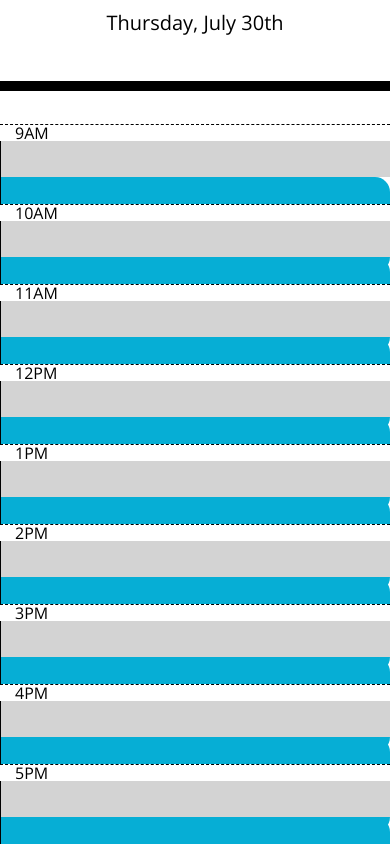
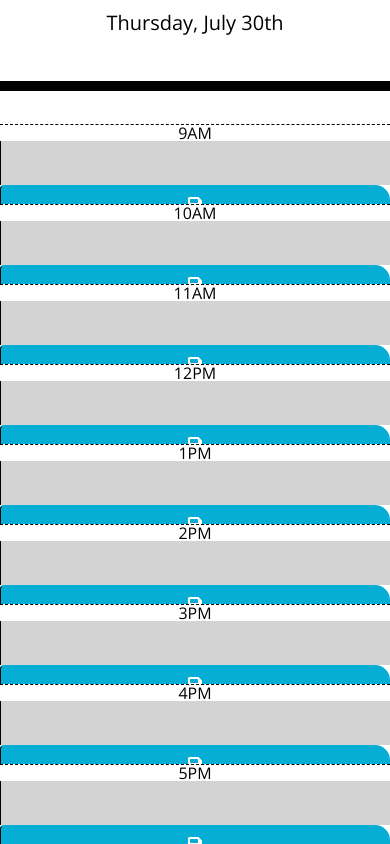
Before and after one commit to mattjavier/day-planner, a plain HTML site: page index.html in a window 390 px wide. Shown: the part 256-1100 px from the top of the page. Drawn offline with nearby package versions, Linux system fonts and the light colour scheme.

Commit message:
finished functionality of saving to local storage

```diff
--- a/app.js
+++ b/app.js
@@ -1,54 +1,59 @@
 let timeBlocks = [
   {
     time: 9,
-    meridies: 'am',
-    isDone: false
+    textVal: '',
+    formatted: 'nineAM'
   },
   {
     time: 10,
-    meridies: 'am',
-    isDone: false
+    textVal: '',
+    formatted: 'tenAM'
   },
   {
     time: 11,
-    meridies: 'am',
-    isDone: false
+    textVal: '',
+    formatted: 'elevenAM'
   },
   {
     time: 12,
-    meridies: 'pm',
-    isDone: false
+    textVal: '',
+    formatted: 'twelvePM'
   },
   {
     time: 13,
-    meridies: 'pm',
-    isDone: false
+    textVal: '',
+    formatted: 'onePM'
   },
   {
     time: 14,
-    meridies: 'pm',
-    isDone: false
+    textVal: '',
+    formatted: 'twoPM'
   },
   {
     time: 15,
-    meridies: 'pm',
-    isDone: false
+    textVal: '',
+    formatted: 'threePM'
   },
   {
     time: 16,
-    meridies: 'pm',
-    isDone: false
+    textVal: '',
+    formatted: 'fourPM'
   },
   {
     time: 17,
-    meridies: 'pm',
-    isDone: false
+    textVal: '',
+    formatted: 'fivePM'
   }
 ]
 
+function fillTimeBlocks() {
+
+  // set current day
   $('#currentDay').text(moment().format('dddd, MMMM Do'))
 
+  // fill colored time blocks
   for (let i = 0; i < timeBlocks.length; i++) {
+
     // if hour has already past
     if (moment().hour() > timeBlocks[i].time) {
       $(`#text${i+1}`).addClass('past')
@@ -60,11 +65,33 @@ for (let i = 0; i < timeBlocks.length; i++) {
       $(`#text${i+1}`).addClass('present')
     }
   }
+}
 
 function showSchedule() {
+  fillTimeBlocks()
+
   let schedule = JSON.parse(localStorage.getItem('schedule')) || []
-
-
+  // render saved data onto time blocks
+  for (let i = 0; i < schedule.length; i++) {
+    $(`#${schedule[i].timeBlock}`).find('textarea').val(schedule[i].text)
+  }
 }
 
+function saveBlock(text, block) {
+  // save schedule back to local storage
+  let schedule = JSON.parse(localStorage.getItem('schedule')) || []
+  schedule.push({text: text, timeBlock: block})
+
+  localStorage.setItem('schedule', JSON.stringify(schedule))
+}
+
+$(document).ready(function () {
+
   showSchedule()
+
+  $('.saveBtn').click(function () {
+    let tblock = $(this).parent().attr('id')
+    let newEvent = $(this).siblings('.description').val()
+    saveBlock(newEvent, tblock)
+  })
+})
--- a/assets/style.css
+++ b/assets/style.css
@@ -64,16 +64,15 @@ textarea{
   border-bottom-right-radius: 15px;
   background-color: #06AED5;
   color: white;
-  text-align: center;
-}
-
-.saveBtn i {
-  display: inline-block;
-  font-size: 20px;
-  margin: 6%;
 }
 
 .saveBtn i:hover {
+  font-size: 20px;
   transition: all .3s ease-in-out;
-  color: #000000;
 }
+
+#footer {
+  height: 100px;
+  border-top: 10px solid black;
+  margin-top: 30px;
+}
--- a/index.html
+++ b/index.html
@@ -6,7 +6,7 @@
     <meta http-equiv="X-UA-Compatible" content="ie=edge">
     <link rel="stylesheet" href="./assets/reset.css">
     <link rel="stylesheet" href="https://stackpath.bootstrapcdn.com/bootstrap/4.3.1/css/bootstrap.min.css">
-    <link rel="stylesheet" href="https://cdnjs.cloudflare.com/ajax/libs/font-awesome/4.7.0/css/font-awesome.min.css">
+    <link rel="stylesheet" href="https://use.fontawesome.com/releases/v5.8.1/css/all.css" integrity="sha384-50oBUHEmvpQ+1lW4y57PTFmhCaXp0ML5d60M1M7uH2+nqUivzIebhndOJK28anvf" crossorigin="anonymous">
     <link rel="stylesheet" href="https://fonts.googleapis.com/css?family=Open+Sans&display=swap">
     <link rel="stylesheet" href="./assets/style.css">
     <title>Work Day Scheduler</title>
@@ -20,70 +20,56 @@
     </header>
     <main class="container">
       <!-- Timeblocks go here -->
-      <div id="nineAM" class="row">
+      <div id="nineAM" class="row time-block">
         <div class="col-md-1 hour">9AM</div>
-        <textarea id="text1" rows="1" class="col-md-10"></textarea>
-        <div class="col-md-1 saveBtn text-center">
-          <i class="fa fa-floppy-o" aria-hidden="true"></i>
-        </div>
+        <textarea id="text1" class="col-md-10 description"></textarea>
+        <button class="btn saveBtn col-md-1"><i class="fas fa-save"></i></button>
       </div>
-      <div id="tenAM" class="row">
+      <div id="tenAM" class="row time-block">
         <div class="col-md-1 hour">10AM</div>
-        <textarea id="text2" rows="1" class="col-md-10"></textarea>
-        <div class="col-md-1 saveBtn">
-          <i class="fa fa-floppy-o" aria-hidden="true"></i>
-        </div>
+        <textarea id="text2" class="col-md-10 description"></textarea>
+        <button class="btn saveBtn col-md-1"><i class="fas fa-save"></i></button>
       </div>
-      <div id="elevenAM" class="row">
+      <div id="elevenAM" class="row time-block">
         <div class="col-md-1 hour">11AM</div>
-        <textarea id="text3" rows="1" class="col-md-10"></textarea>
-        <div class="col-md-1 saveBtn">
-          <i class="fa fa-floppy-o" aria-hidden="true"></i>
-        </div>
+        <textarea id="text3" class="col-md-10 description"></textarea>
+        <button class="btn saveBtn col-md-1"><i class="fas fa-save"></i></button>
       </div>
-      <div id="twelvePM" class="row">
+      <div id="twelvePM" class="row time-block">
         <div class="col-md-1 hour">12PM</div>
-        <textarea id="text4" rows="1" class="col-md-10"></textarea>
-        <div class="col-md-1 saveBtn">
-          <i class="fa fa-floppy-o" aria-hidden="true"></i>
-        </div>
+        <textarea id="text4" class="col-md-10 description"></textarea>
+        <button class="btn saveBtn col-md-1"><i class="fas fa-save"></i></button>
       </div>
-      <div id="onePM" class="row">
+      <div id="onePM" class="row time-block">
         <div class="col-md-1 hour">1PM</div>
-        <textarea id="text5" rows="1" class="col-md-10"></textarea>
-        <div class="col-md-1 saveBtn">
-          <i class="fa fa-floppy-o" aria-hidden="true"></i>
-        </div>
+        <textarea id="text5" class="col-md-10 description"></textarea>
+        <button class="btn saveBtn col-md-1"><i class="fas fa-save"></i></button>
       </div>
-      <div id="twoPM" class="row">
+      <div id="twoPM" class="row time-block">
         <div class="col-md-1 hour">2PM</div>
-        <textarea id="text6" rows="1" class="col-md-10"></textarea>
-        <div class="col-md-1 saveBtn">
-          <i class="fa fa-floppy-o" aria-hidden="true"></i>
-        </div>
+        <textarea id="text6" class="col-md-10 description"></textarea>
+        <button class="btn saveBtn col-md-1"><i class="fas fa-save"></i></button>
       </div>
-      <div id="threePM" class="row">
+      <div id="threePM" class="row time-block">
         <div class="col-md-1 hour">3PM</div>
-        <textarea id="text7" rows="1" class="col-md-10"></textarea>
-        <div class="col-md-1 saveBtn">
-          <i class="fa fa-floppy-o" aria-hidden="true"></i>
-        </div>
+        <textarea id="text7" class="col-md-10 description"></textarea>
+        <button class="btn saveBtn col-md-1"><i class="fas fa-save"></i></button>
       </div>
-      <div id="fourPM" class="row">
+      <div id="fourPM" class="row time-block">
         <div class="col-md-1 hour">4PM</div>
-        <textarea id="text8" rows="1" class="col-md-10"></textarea>
-        <div class="col-md-1 saveBtn">
-          <i class="fa fa-floppy-o" aria-hidden="true"></i>
-        </div>
+        <textarea id="text8" class="col-md-10 description"></textarea>
+        <button class="btn saveBtn col-md-1"><i class="fas fa-save"></i></button>
       </div>
-      <div id="fivePM" class="row">
+      <div id="fivePM" class="row time-block">
         <div class="col-md-1 hour">5PM</div>
-        <textarea id="text9" rows="1" class="col-md-10"></textarea>
-        <div class="col-md-1 saveBtn">
-          <i class="fa fa-floppy-o" aria-hidden="true"></i>
-        </div>
+        <textarea id="text9" class="col-md-10 description"></textarea>
+        <button class="btn saveBtn col-md-1"><i class="fas fa-save"></i></button>
       </div>
     </main>
+
+    <footer>
+      <div id="footer"></div>
+    </footer>
 
     <script src="https://code.jquery.com/jquery-3.4.1.min.js"></script>
     <script src="https://cdnjs.cloudflare.com/ajax/libs/moment.js/2.24.0/moment.min.js"></script>
```
Lines whose indentation alone changed are shown as unchanged.
